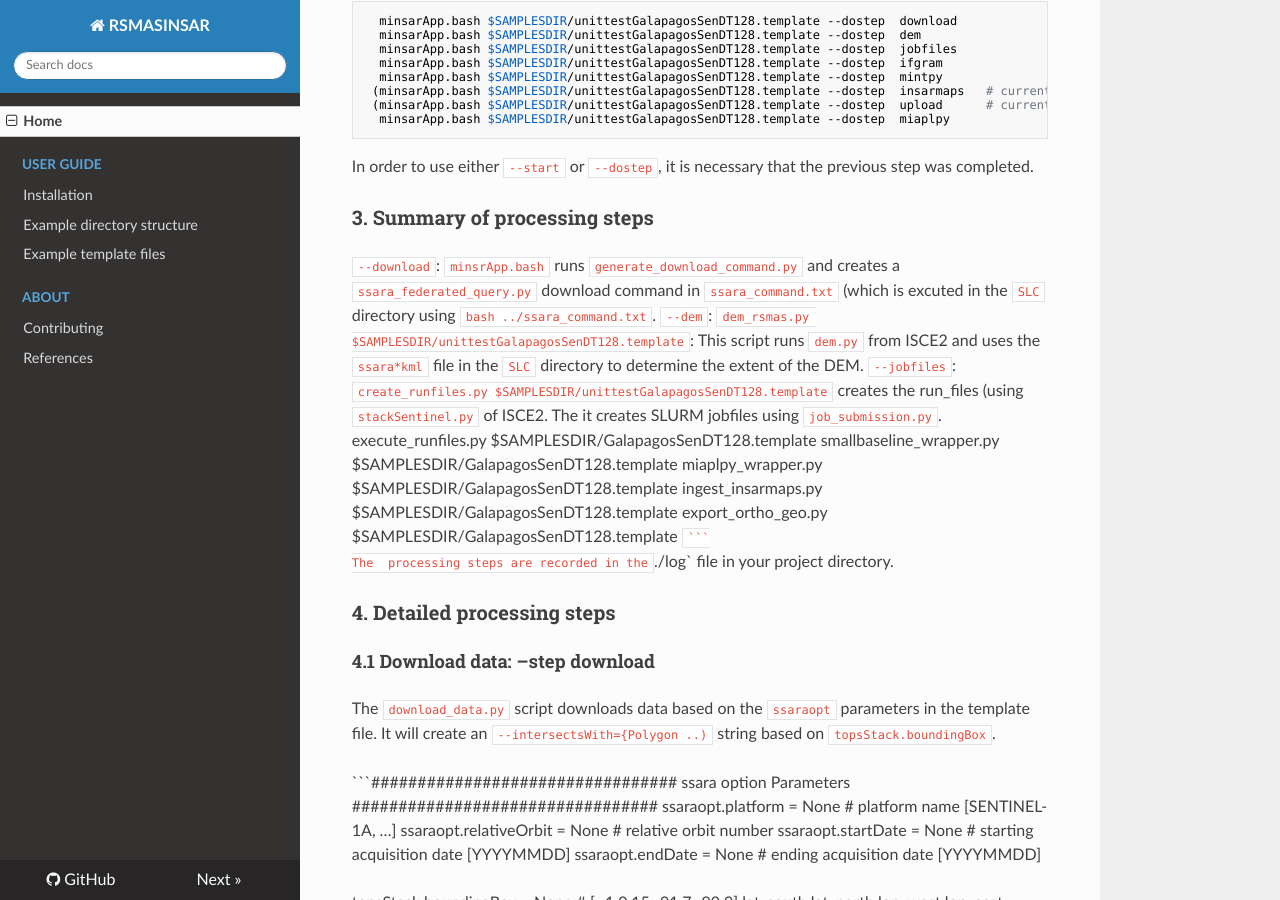
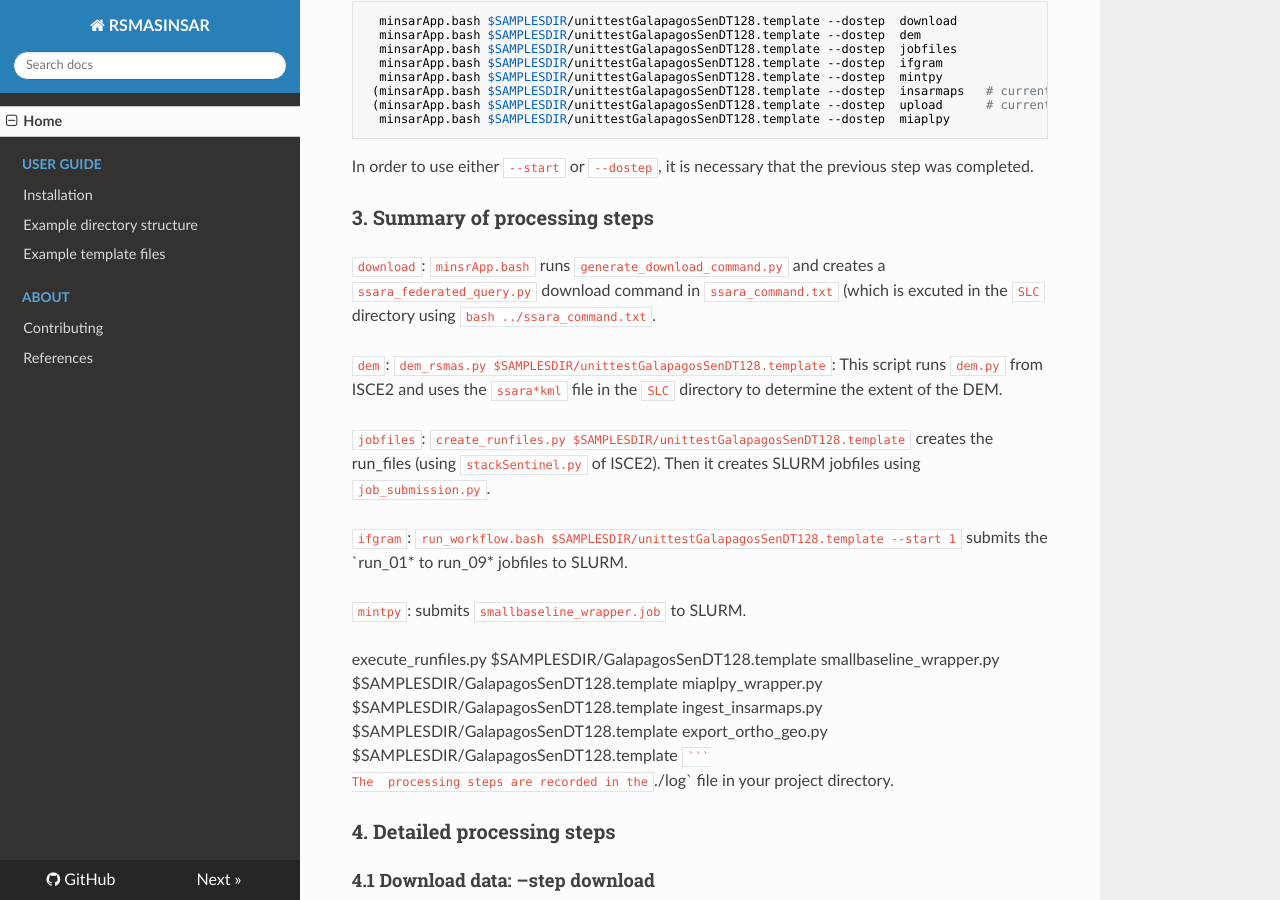
Before and after one commit to geodesymiami/rsmas_insar, an MkDocs documentation site: the page built from docs/README.md, in a window 1280 px wide and 900 px high, scrolled down 1163 px. Built offline with MkDocs 1.6.1, drawn with Linux system fonts in a browser that asks for light colours; nearby versions of some CDN libraries.

Commit message:
Update README.md

```diff
--- a/docs/README.md
+++ b/docs/README.md
@@ -46,9 +46,16 @@ Processing can be started at a given step using the `--start` option and stopped
 In order to use either `--start` or `--dostep`, it is necessary that the previous step was completed.
 
 ## 3. Summary of processing steps ###
-`--download`: `minsrApp.bash` runs  `generate_download_command.py` and creates a `ssara_federated_query.py` download command in `ssara_command.txt` (which is excuted in the `SLC` directory using `bash ../ssara_command.txt`.
-`--dem`: `dem_rsmas.py $SAMPLESDIR/unittestGalapagosSenDT128.template`:  This script runs `dem.py` from ISCE2 and uses the `ssara*kml` file in the `SLC` directory to determine the extent of the DEM.
-`--jobfiles`: `create_runfiles.py $SAMPLESDIR/unittestGalapagosSenDT128.template` creates the run_files (using `stackSentinel.py` of ISCE2. The it creates SLURM jobfiles using `job_submission.py`.
+`download`: `minsrApp.bash` runs  `generate_download_command.py` and creates a `ssara_federated_query.py` download command in `ssara_command.txt` (which is excuted in the `SLC` directory using `bash ../ssara_command.txt`.
+
+`dem`: `dem_rsmas.py $SAMPLESDIR/unittestGalapagosSenDT128.template`:  This script runs `dem.py` from ISCE2 and uses the `ssara*kml` file in the `SLC` directory to determine the extent of the DEM.
+
+`jobfiles`: `create_runfiles.py $SAMPLESDIR/unittestGalapagosSenDT128.template` creates the run_files (using `stackSentinel.py` of ISCE2). Then it creates SLURM jobfiles using `job_submission.py`.
+
+`ifgram`: `run_workflow.bash $SAMPLESDIR/unittestGalapagosSenDT128.template --start 1`  submits the `run_01* to run_09* jobfiles to SLURM.
+
+`mintpy`:  submits `smallbaseline_wrapper.job` to SLURM.
+
 execute_runfiles.py $SAMPLESDIR/GalapagosSenDT128.template
 smallbaseline_wrapper.py $SAMPLESDIR/GalapagosSenDT128.template
 miaplpy_wrapper.py $SAMPLESDIR/GalapagosSenDT128.template
```
